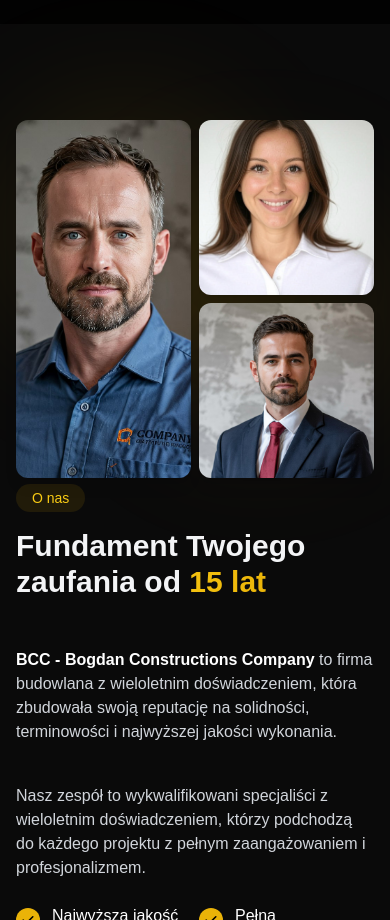
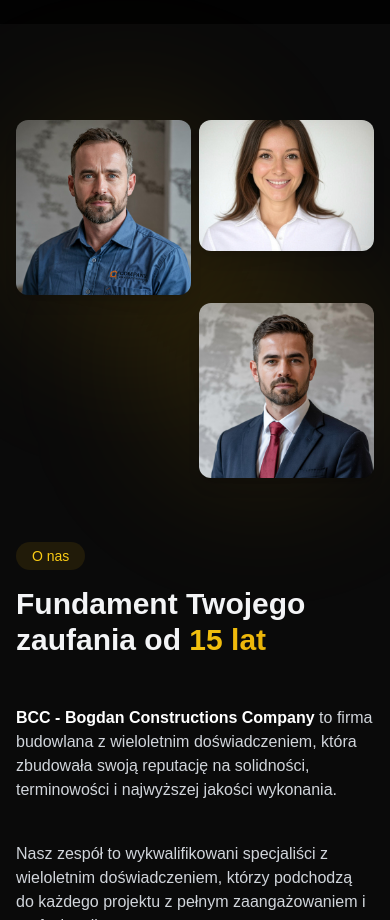
Before and after one commit to xitali/bodzio, a plain HTML site: page index.html in a window 390 px wide. Shown: the part 820-1740 px from the top of the page. Drawn offline with nearby package versions, Linux system fonts and the light colour scheme; grey boxes are pictures that could not be loaded.

Commit message:
fix images appearing - section 'O nas'

```diff
--- a/src/styles.css
+++ b/src/styles.css
@@ -579,11 +579,12 @@ textarea:focus {
   }
 
   #about .max-h-\[500px\] {
-    max-height: 300px;
+    max-height: none !important;
   }
 
   #about img {
-    height: 100%;
+    height: auto;
+    max-height: 250px;
     width: 100%;
     object-fit: cover;
     border-radius: 0.75rem;
```
